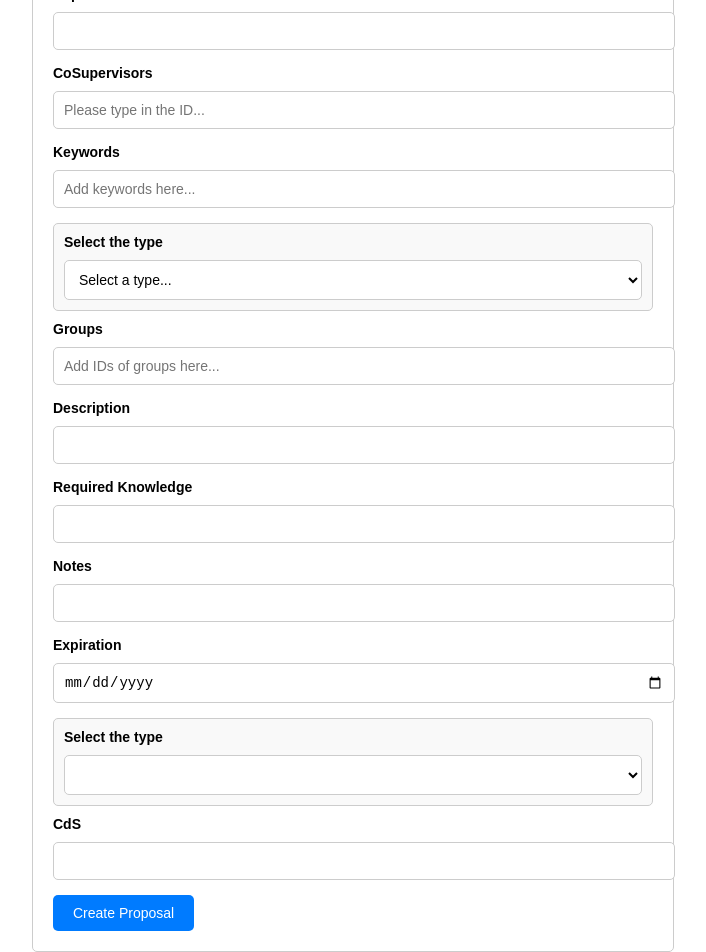
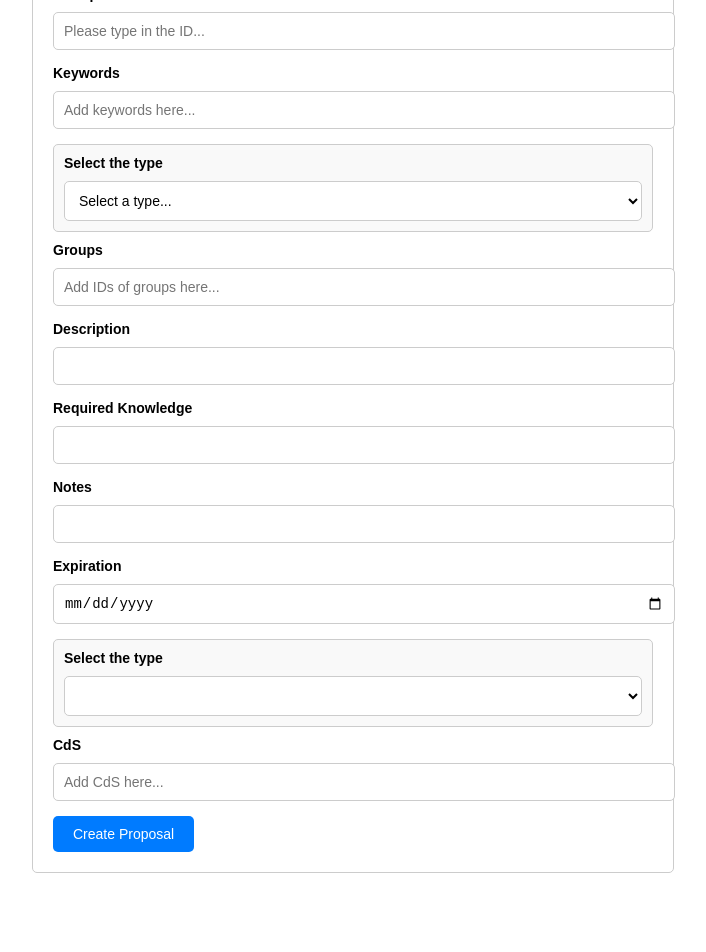
Before and after one commit to s292567/ThesisApplication, a React (Vite) app in the folder frontend/: page /ProfessorDashboard/1/proposal/create in a window 1280 px wide. Shown: the part 418-1370 px from the top of the page, without its empty margins (287-993 px from the left). After the commit the page ends 1291 px from the top, so only its background shows below. Built offline with nearby package versions, Linux system fonts and the light colour scheme.

Commit message:
Connected the frontend prposal form with the insertProposal API call

```diff
--- a/frontend/src/App.jsx
+++ b/frontend/src/App.jsx
@@ -138,7 +138,7 @@ function Layout() {
 
           <Route
             path="/ProfessorDashboard/:professorId/proposal/create"
-            element={<ProfessorProposalCreationPage />}
+            element={<ProfessorProposalCreationPage userId={user.username}/>}
           />
 
           <Route path="*" element={<PageNotFound />} />
--- a/frontend/src/components/ProposalForm/ProposalForm.jsx
+++ b/frontend/src/components/ProposalForm/ProposalForm.jsx
@@ -2,23 +2,37 @@ import React, {useState} from "react";
 import "./ProposalForm.css";
 import KeywordsField from "./KeywordsField";
 import DropdownField from "./DropdownField";
+import { insertProposal } from "../../API/API_proposals";
 
-const ProposalForm = () => {
+const ProposalForm = ({userId}) => {
 
   const [formData, setFormData] = useState({
     title: '',
-    supervisor: '',
-    cosupervisor: '',
+    coSupervisors: '',
     keywords: '',
     type: '',
     groups: '',
     description: '',
-    requiredknowledge: '',
+    requiredKnowledge: '',
     notes: '',
     expiration: '',
     level: '',
-    cds: ''
+    CdS: ''
   });
+
+//   const example = {
+//     "title" : "Advanced algorithms for image processing",
+//     "coSupervisors": [ "Paolo Ricci", "Mario Rossi" ],
+//     "keywords" : ["image processing"],
+//     "type" : "in external company",
+//     "groups" : ["G13","G21"],
+//     "description" : "Work in a company to develop new algorithms for image processing"
+//     "requiredKnowledge" : "Basics of machine learning and image processing"
+//     "notes": "Collaboration with company equipe. Reimbursement of expenses"
+//     "expiration": "2024-04-23"
+//     "level" : "MSc"
+//     "CdS": ["ENG1", "ENG3"]
+// }
 
   // Function to handle changes in child components and update the form data
   const handleFormChange = (fieldName, value) => {
@@ -30,22 +44,25 @@ const ProposalForm = () => {
     console.log(formData);
   };
 
+  // handles the submission of data
+  const handleSubmit = (event) => {
+    event.preventDefault();
+    insertProposal(Number(userId), formData);
+    console.log('Form Submitted');
+  };
+
   return (
-    <form className="form">
+    <form className="form" onSubmit={handleSubmit}>
         <h1>Create Proposal</h1>
       <div className="mb-6">
         <label htmlFor="text" className="label">Title</label>
         <input type="text" id="title" className="input" onChange={(e) => {handleFormChange('title', e.target.value)}} required />
       </div>
-      <div className="mb-6">
-        <label htmlFor="text" className="label">Supervisor</label>
-        <input type="text" id="supervisor" className="input" onChange={(e) => {handleFormChange('supervisor', e.target.value)}} required />
-      </div>
       <KeywordsField
         labelText={"CoSupervisors"}
         placeholderText={"Please type in the ID..."}
         isRequired={false}
-        onValueChange={(value) => handleFormChange('cosupervisor', value)}
+        onValueChange={(value) => handleFormChange('coSupervisors', value)}
       />
       <KeywordsField
         labelText={"Keywords"}
@@ -54,7 +71,7 @@ const ProposalForm = () => {
         onValueChange={(value) => handleFormChange('keywords', value)}
       />
       <DropdownField
-        data={[{id: 1, name: 'Hallo'}, {id: 2, name: 'Hallo'}]}
+        data={[{id: 1, name: 'Type 1'}, {id: 2, name: 'Type 2'}]}
         placeholder={"Select a type..."}
         onValueChange={(value) => handleFormChange('type', value)}
       />
@@ -70,7 +87,7 @@ const ProposalForm = () => {
       </div>
       <div className="mb-6">
         <label htmlFor="text" className="label">Required Knowledge</label>
-        <input type="text" id="knowledge" className="input" onChange={(e) => {handleFormChange('requiredknowledge', e.target.value)}} />
+        <input type="text" id="knowledge" className="input" onChange={(e) => {handleFormChange('requiredKnowledge', e.target.value)}} />
       </div>
       <div className="mb-6">
         <label htmlFor="text" className="label">Notes</label>
@@ -82,13 +99,16 @@ const ProposalForm = () => {
       </div>
       <DropdownField
         data={[{id: 1, name: 'BSc'}, {id: 2, name: 'MSc'}]}
+        placeholderText={"Choose the level..."}
         onValueChange={(value) => handleFormChange('level', value)}
       />
-      <div className="mb-6">
-        <label htmlFor="text" className="label">CdS</label>
-        <input type="text" id="cds" className="input" onChange={(e) => {handleFormChange('cds', e.target.value)}} required />
-      </div>
-      <button type="submit" className="button" onSubmit={() => {console.log(formData)}}>Create Proposal</button>
+      <KeywordsField
+        labelText={"CdS"}
+        placeholderText={"Add CdS here..."}
+        isRequired={true}
+        onValueChange={(value) => handleFormChange('CdS', value)}
+      />
+      <button type="submit" className="button">Create Proposal</button>
     </form>
   );
 }
--- a/frontend/src/pages/ProfessorProposalCreation.jsx
+++ b/frontend/src/pages/ProfessorProposalCreation.jsx
@@ -9,7 +9,10 @@ import Box from "@mui/material/Box";
 
 const sidebarWidth = 240;
 
-const ProfessorProposalCreationPage = () => {
+const ProfessorProposalCreationPage = ({userId}) => {
+
+  console.log(userId);
+
   const [sidebarOpen, setSidebarOpen] = useState(false);
 
   const toggleSidebar = () => {
@@ -47,7 +50,7 @@ const ProfessorProposalCreationPage = () => {
 
         */}
 
-        <ProposalForm />
+        <ProposalForm userId={userId}/>
       </Box>
 
       <BottomNavbar />
```
